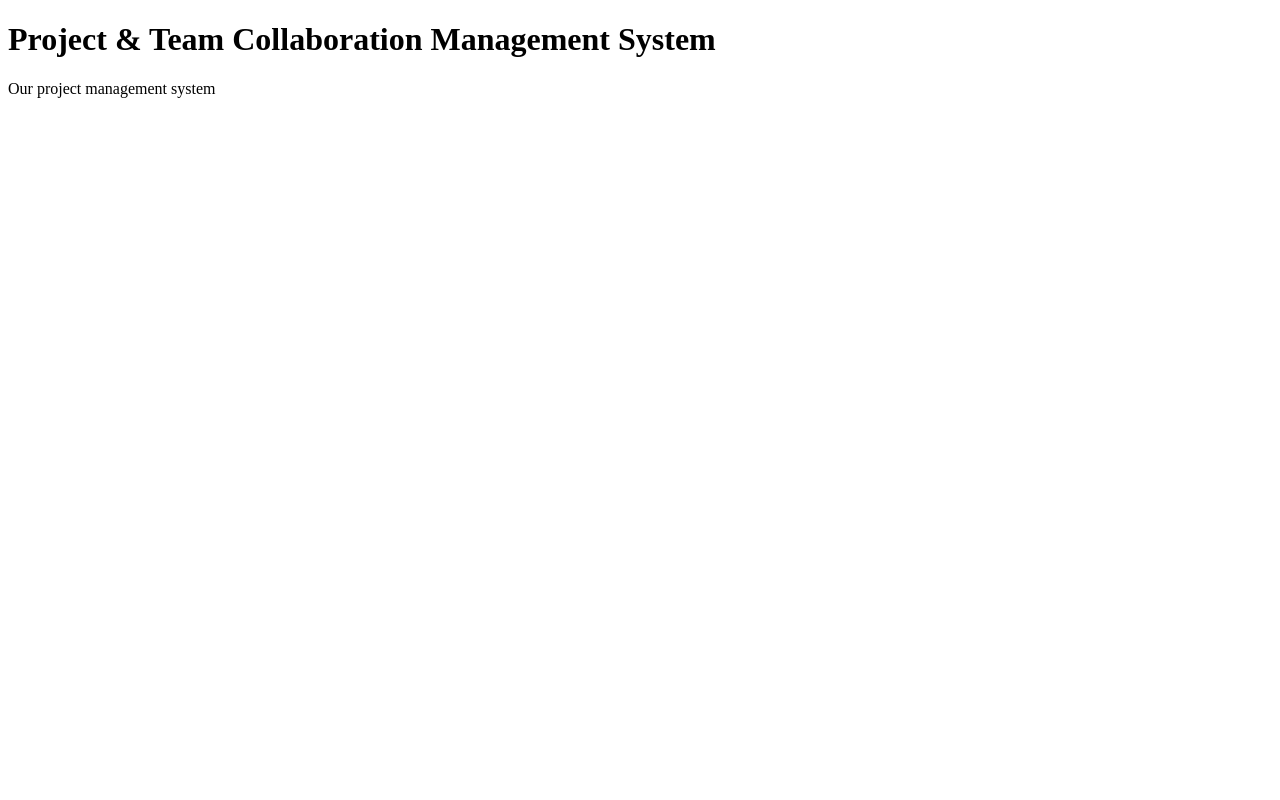
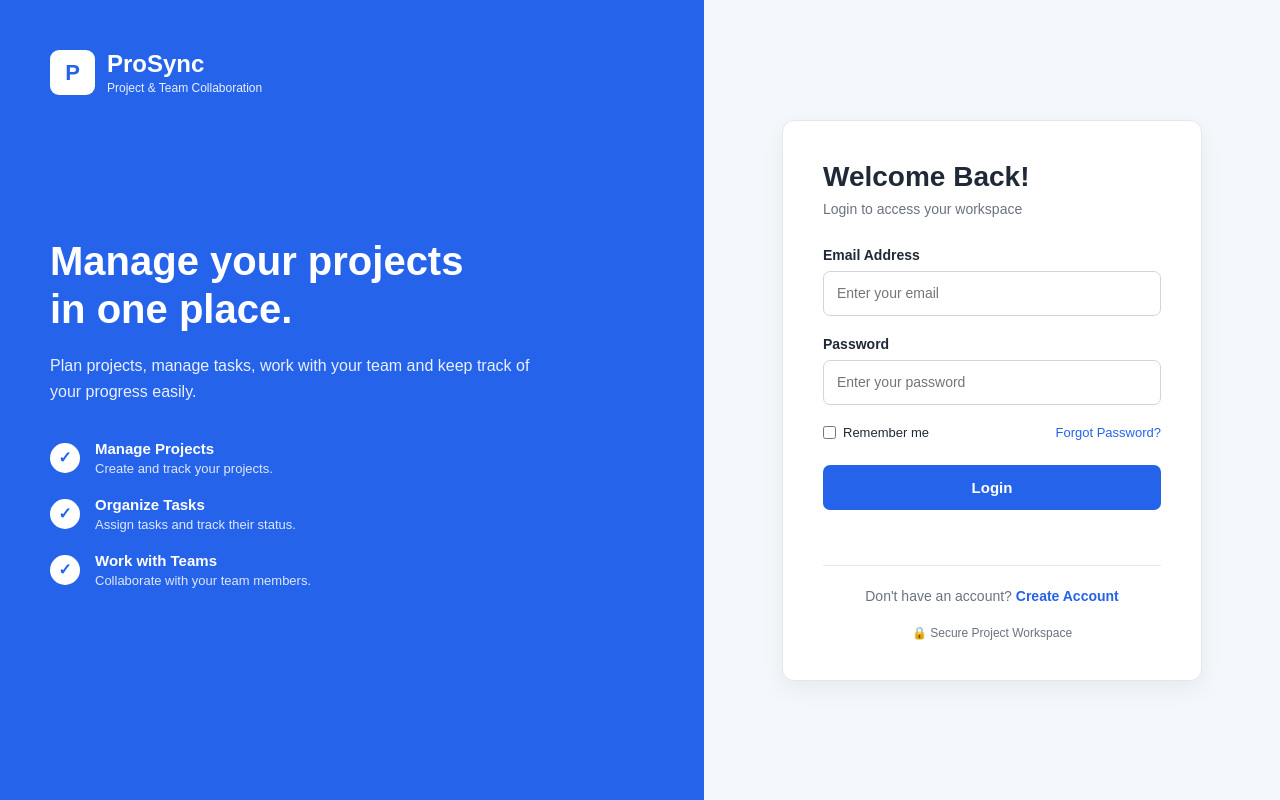
Before and after one commit to sainishashank355/project-and-team-collaboration-management-system, a plain HTML site: page index.html in a window 1280 px wide. Drawn offline with Linux system fonts and the light colour scheme.

Commit message:
Created ProSync login page

```diff
--- /dev/null
+++ b/CSS/style.css
@@ -0,0 +1,477 @@
+/* =========================
+   Basic Reset
+========================= */
+
+* {
+    margin: 0;
+    padding: 0;
+    box-sizing: border-box;
+}
+
+
+/* =========================
+   Body
+========================= */
+
+body {
+    font-family: Arial, Helvetica, sans-serif;
+    background: #f4f7fb;
+    color: #1f2937;
+}
+
+
+/* =========================
+   Main Login Page
+========================= */
+
+.login-page {
+    min-height: 100vh;
+
+    display: flex;
+}
+
+
+/* =========================
+   Left Introduction Section
+========================= */
+
+.intro-section {
+    width: 55%;
+
+    background: #2563eb;
+    color: white;
+
+    padding: 50px;
+
+    display: flex;
+    flex-direction: column;
+}
+
+
+/* =========================
+   Brand
+========================= */
+
+.brand {
+    display: flex;
+    align-items: center;
+
+    gap: 12px;
+}
+
+
+.logo {
+    width: 45px;
+    height: 45px;
+
+    background: white;
+    color: #2563eb;
+
+    border-radius: 9px;
+
+    display: flex;
+    align-items: center;
+    justify-content: center;
+
+    font-size: 22px;
+    font-weight: bold;
+}
+
+
+.brand h1 {
+    font-size: 24px;
+}
+
+
+.brand p {
+    margin-top: 3px;
+
+    font-size: 12px;
+
+    opacity: 0.9;
+}
+
+
+/* =========================
+   Introduction Content
+========================= */
+
+.intro-content {
+    max-width: 550px;
+
+    margin: auto 0;
+}
+
+
+.intro-content h2 {
+    font-size: 40px;
+
+    line-height: 1.2;
+
+    margin-bottom: 20px;
+}
+
+
+.intro-content > p {
+    max-width: 480px;
+
+    font-size: 16px;
+
+    line-height: 1.6;
+
+    opacity: 0.9;
+}
+
+
+/* =========================
+   Features
+========================= */
+
+.features {
+    margin-top: 35px;
+}
+
+
+.feature {
+    display: flex;
+    align-items: center;
+
+    gap: 15px;
+
+    margin-bottom: 20px;
+}
+
+
+.feature > span {
+    width: 30px;
+    height: 30px;
+
+    background: white;
+    color: #2563eb;
+
+    border-radius: 50%;
+
+    display: flex;
+    align-items: center;
+    justify-content: center;
+
+    font-weight: bold;
+}
+
+
+.feature h3 {
+    font-size: 15px;
+
+    margin-bottom: 4px;
+}
+
+
+.feature p {
+    font-size: 13px;
+
+    opacity: 0.85;
+}
+
+
+/* =========================
+   Right Login Section
+========================= */
+
+.login-section {
+    width: 45%;
+
+    display: flex;
+    align-items: center;
+    justify-content: center;
+
+    padding: 30px;
+}
+
+
+/* =========================
+   Login Card
+========================= */
+
+.login-card {
+    width: 100%;
+    max-width: 420px;
+
+    background: white;
+
+    padding: 40px;
+
+    border: 1px solid #e5e7eb;
+
+    border-radius: 12px;
+
+    box-shadow:
+        0 8px 25px rgba(0, 0, 0, 0.06);
+}
+
+
+/* =========================
+   Login Heading
+========================= */
+
+.login-heading {
+    margin-bottom: 30px;
+}
+
+
+.login-heading h2 {
+    font-size: 28px;
+
+    margin-bottom: 8px;
+}
+
+
+.login-heading p {
+    color: #6b7280;
+
+    font-size: 14px;
+}
+
+
+/* =========================
+   Form
+========================= */
+
+.form-group {
+    margin-bottom: 20px;
+}
+
+
+.form-group label {
+    display: block;
+
+    font-size: 14px;
+
+    font-weight: 600;
+
+    margin-bottom: 8px;
+}
+
+
+.form-group input {
+    width: 100%;
+    height: 45px;
+
+    padding: 0 13px;
+
+    border: 1px solid #d1d5db;
+
+    border-radius: 7px;
+
+    font-size: 14px;
+
+    outline: none;
+}
+
+
+.form-group input:focus {
+    border-color: #2563eb;
+}
+
+
+/* =========================
+   Remember Me & Forgot Password
+========================= */
+
+.form-options {
+    display: flex;
+
+    justify-content: space-between;
+
+    align-items: center;
+
+    margin-bottom: 25px;
+
+    font-size: 13px;
+}
+
+
+.remember-me {
+    display: flex;
+
+    align-items: center;
+
+    gap: 7px;
+}
+
+
+.remember-me input {
+    cursor: pointer;
+}
+
+
+.form-options a {
+    color: #2563eb;
+
+    text-decoration: none;
+}
+
+
+.form-options a:hover {
+    text-decoration: underline;
+}
+
+
+/* =========================
+   Login Button
+========================= */
+
+.login-btn {
+    width: 100%;
+    height: 45px;
+
+    border: none;
+
+    border-radius: 7px;
+
+    background: #2563eb;
+
+    color: white;
+
+    font-size: 15px;
+
+    font-weight: 600;
+
+    cursor: pointer;
+}
+
+
+.login-btn:hover {
+    background: #1d4ed8;
+}
+
+
+/* =========================
+   Login Message
+   (For Future JavaScript)
+========================= */
+
+.login-message {
+    min-height: 20px;
+
+    margin-top: 10px;
+
+    text-align: center;
+
+    font-size: 13px;
+}
+
+
+/* =========================
+   Register Link
+========================= */
+
+.register-link {
+    text-align: center;
+
+    margin-top: 25px;
+
+    padding-top: 22px;
+
+    border-top: 1px solid #e5e7eb;
+}
+
+
+.register-link p {
+    color: #6b7280;
+
+    font-size: 14px;
+}
+
+
+.register-link a {
+    color: #2563eb;
+
+    text-decoration: none;
+
+    font-weight: 600;
+}
+
+
+.register-link a:hover {
+    text-decoration: underline;
+}
+
+
+/* =========================
+   Security Info
+========================= */
+
+.security-info {
+    text-align: center;
+
+    margin-top: 22px;
+
+    color: #6b7280;
+
+    font-size: 12px;
+}
+
+
+/* =========================
+   Tablet / Small Screen
+========================= */
+
+@media (max-width: 800px) {
+
+    .login-page {
+        flex-direction: column;
+    }
+
+
+    .intro-section {
+        width: 100%;
+
+        padding: 35px;
+    }
+
+
+    .intro-content {
+        margin: 50px 0 20px;
+    }
+
+
+    .intro-content h2 {
+        font-size: 32px;
+    }
+
+
+    .login-section {
+        width: 100%;
+
+        padding: 30px 20px;
+    }
+
+}
+
+
+/* =========================
+   Mobile
+========================= */
+
+@media (max-width: 480px) {
+
+    .intro-section {
+        padding: 25px 20px;
+    }
+
+
+    .intro-content h2 {
+        font-size: 28px;
+    }
+
+
+    .login-card {
+        padding: 30px 22px;
+    }
+
+
+    .form-options {
+        font-size: 12px;
+    }
+
+}
--- a/index.html
+++ b/index.html
@@ -1,14 +1,221 @@
 <!DOCTYPE html>
 <html lang="en">
+
 <head>
     <meta charset="UTF-8">
     <meta name="viewport" content="width=device-width, initial-scale=1.0">
-    <title>Project & Team Collaboration Management System</title>
+
+    <title>Login - <h1>ProSync</h1></title>
+
+    <!-- CSS File -->
+    <link rel="stylesheet" href="css/style.css">
 </head>
+
 <body>
 
-    <h1>Project & Team Collaboration Management System</h1>
-    <p>Our project management system</p>
+    <!-- Main Login Page -->
+    <div class="login-page">
+
+        <!-- Left Side -->
+        <div class="intro-section">
+
+            <!-- Website Logo and Name -->
+            <div class="brand">
+
+                <div class="logo">P</div>
+
+                <div>
+                    <h1>ProSync</h1>
+                    <p>Project & Team Collaboration</p>
+                </div>
+
+            </div>
+
+
+            <!-- Introduction -->
+            <div class="intro-content">
+
+                <h2>
+                    Manage your projects
+                    <br>
+                    in one place.
+                </h2>
+
+                <p>
+                    Plan projects, manage tasks, work with your team
+                    and keep track of your progress easily.
+                </p>
+
+
+                <!-- Features -->
+                <div class="features">
+
+                    <div class="feature">
+
+                        <span>✓</span>
+
+                        <div>
+                            <h3>Manage Projects</h3>
+                            <p>Create and track your projects.</p>
+                        </div>
+
+                    </div>
+
+
+                    <div class="feature">
+
+                        <span>✓</span>
+
+                        <div>
+                            <h3>Organize Tasks</h3>
+                            <p>Assign tasks and track their status.</p>
+                        </div>
+
+                    </div>
+
+
+                    <div class="feature">
+
+                        <span>✓</span>
+
+                        <div>
+                            <h3>Work with Teams</h3>
+                            <p>Collaborate with your team members.</p>
+                        </div>
+
+                    </div>
+
+                </div>
+
+            </div>
+
+        </div>
+
+
+        <!-- Right Side -->
+        <div class="login-section">
+
+            <div class="login-card">
+
+                <!-- Login Heading -->
+                <div class="login-heading">
+
+                    <h2>Welcome Back!</h2>
+
+                    <p>
+                        Login to access your workspace
+                    </p>
+
+                </div>
+
+
+                <!-- Login Form -->
+                <form id="loginForm">
+
+                    <!-- Email -->
+                    <div class="form-group">
+
+                        <label for="email">
+                            Email Address
+                        </label>
+
+                        <input
+                            type="email"
+                            id="email"
+                            name="email"
+                            placeholder="Enter your email"
+                            autocomplete="email"
+                            required
+                        >
+
+                    </div>
+
+
+                    <!-- Password -->
+                    <div class="form-group">
+
+                        <label for="password">
+                            Password
+                        </label>
+
+                        <input
+                            type="password"
+                            id="password"
+                            name="password"
+                            placeholder="Enter your password"
+                            autocomplete="current-password"
+                            required
+                        >
+
+                    </div>
+
+
+                    <!-- Login Options -->
+                    <div class="form-options">
+
+                        <label class="remember-me">
+
+                            <input
+                                type="checkbox"
+                                id="rememberMe"
+                            >
+
+                            <span>Remember me</span>
+
+                        </label>
+
+
+                        <a href="#" id="forgotPassword">
+                            Forgot Password?
+                        </a>
+
+                    </div>
+
+
+                    <!-- Login Button -->
+                    <button
+                        type="submit"
+                        id="loginBtn"
+                        class="login-btn"
+                    >
+                        Login
+                    </button>
+
+
+                    <!-- Message for future JavaScript -->
+                    <p
+                        id="loginMessage"
+                        class="login-message"
+                    ></p>
+
+                </form>
+
+
+                <!-- Register Link -->
+                <div class="register-link">
+
+                    <p>
+                        Don't have an account?
+
+                        <a href="register.html">
+                            Create Account
+                        </a>
+                    </p>
+
+                </div>
+
+
+                <!-- Security Information -->
+                <div class="security-info">
+                    🔒 Secure Project Workspace
+                </div>
+
+            </div>
+
+        </div>
+
+    </div>
 
 </body>
+
 </html>
```
